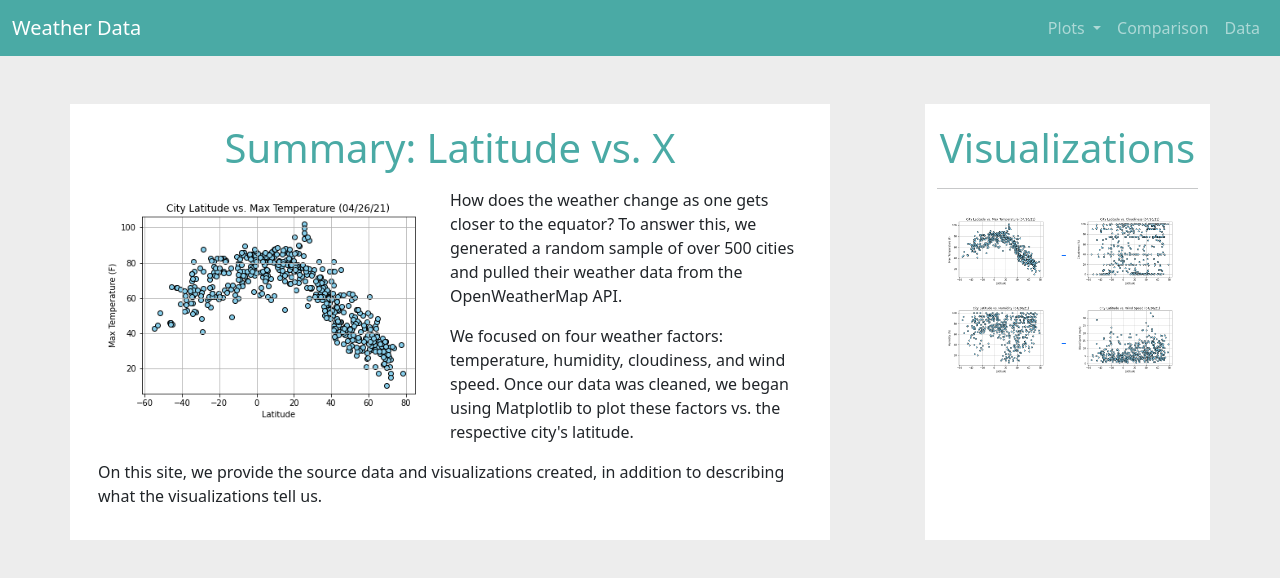
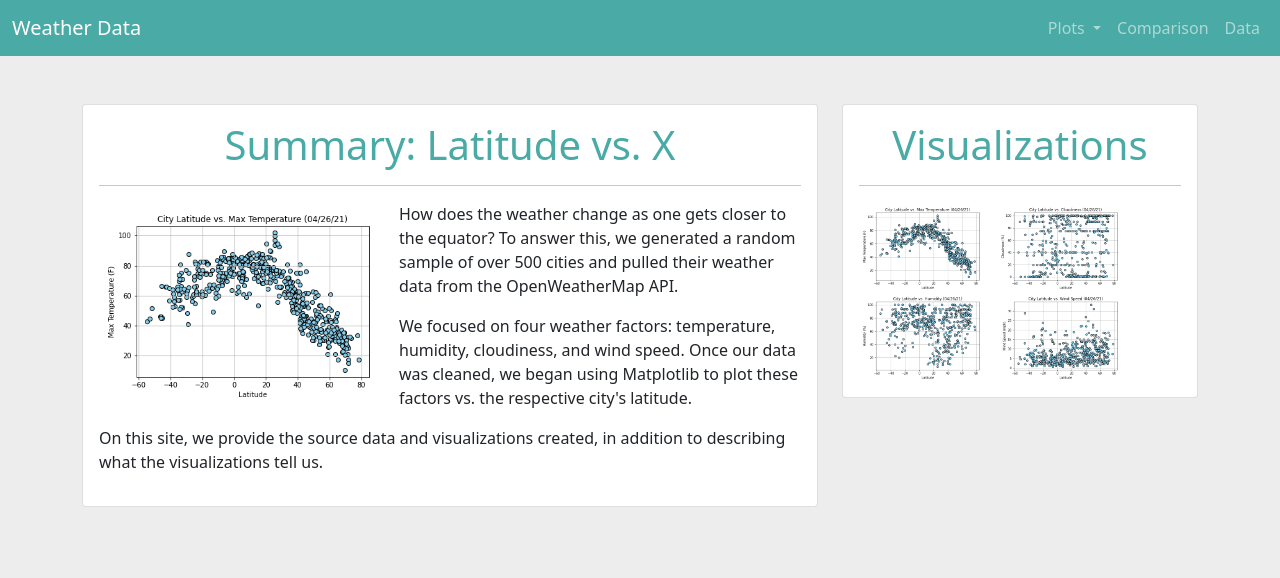
Before and after one commit to danijmartin/Web-Design-Challenge, a plain HTML site: page index.html in a window 1280 px wide. Drawn offline with nearby package versions, Linux system fonts and the light colour scheme.

Commit message:
updated body code to cards

```diff
--- a/index.html
+++ b/index.html
@@ -13,6 +13,11 @@
 		body {
 			background-color: #ededed;
 		}
+
+		body h1 {color: #4aaaa5;
+			text-align: center;
+		}
+
 		@media screen and (max-width: 765px) {
 		body {
 			background-color: white;
@@ -51,7 +56,7 @@
 	  </div>
 	</nav>
 
-	<div class="container">
+	<!-- <div class="container">
 		<div class="row mt-md-5">
 			<div class="col-md-8" style="background-color: white;">
 				<h1 style="text-align: center; color: #4aaaa5; margin-top: 20px">Summary: Latitude vs. X</h1>
@@ -70,21 +75,57 @@
 					</p>
 				</div>
 			</div>
+
 			<div class="col-md-3 offset-md-1" style="background-color: white;">
 				<h1 style="text-align: center; color: #4aaaa5; margin-top: 20px">Visualizations</h1>
 				<hr>
 				<a href="Resources\max_temp.html">
-					<img src="Visualizations/lat_vs_temp.png" class="col-5 m-2" alt="Latitude vs. Temperature">
+					<img src="Visualizations/lat_vs_temp.png" class="col-5 m-md-2" alt="Latitude vs. Temperature">
 				</a>
 				<a href="Resources\cloudiness.html">
-					<img src="Visualizations/lat_vs_cloudiness.png" class="col-5 m-2" alt="Latitude vs. Cloudiness">
+					<img src="Visualizations/lat_vs_cloudiness.png" class="col-5 m-md-2" alt="Latitude vs. Cloudiness">
 				</a>
 				<a href="Resources\humidity.html">
-					<img src="Visualizations/lat_vs_humidity.png" class="col-md-5 m-2" alt="Latitude vs. Humidity">
+					<img src="Visualizations/lat_vs_humidity.png" class="col-md-5 m-md-2" alt="Latitude vs. Humidity">
 				</a>
 				<a href="Resources\wind_speed.html">
-					<img src="Visualizations/lat_vs_windspeed.png" class="col-md-5 m-2" alt="Latitude vs. Windspeed">
+					<img src="Visualizations/lat_vs_windspeed.png" class="col-md-5 m-md-2" alt="Latitude vs. Windspeed">
 				</a>
+			</div>
+		</div>
+	</div> -->
+
+	<div class="container mt-md-5">
+		<div class="row">
+		  	<div class="col-md-8">
+				<div class="card">
+					<div class="card-body">
+						<h1>Summary: Latitude vs. X</h1>
+						<hr>
+						<div class="card-text">
+							<img style="float:left;" width="300" src="Visualizations/lat_vs_temp.png">
+							<p>How does the weather change as one gets closer to the equator? To answer this, we generated a random sample of over 500 cities and pulled their weather data from the OpenWeatherMap API.</p>
+							<p>We focused on four weather factors: temperature, humidity, cloudiness, and wind speed. Once our data was cleaned, we began using Matplotlib to plot these factors vs. the respective city's latitude. </p>
+							<p>On this site, we provide the source data and visualizations created, in addition to describing what the visualizations tell us.</p>
+						</div>
+					</div>
+				</div>
+			</div>
+			<div class="col-md-4">
+				<div class="card">
+					<div class="card-body">
+						<h1>Visualizations</h1>
+						<hr>
+						<div class="row">
+							<div class="container1">
+								<a href="Resources\max_temp.html" class="thumbnail"><img class="col-md-5" src="Visualizations/lat_vs_temp.png"></a>
+								<a href="Resources\cloudiness.html" class="thumbnail"><img class="col-md-5" src="Visualizations/lat_vs_cloudiness.png"></a>
+								<a href="Resources\humidity.html" class="thumbnail"><img class="col-md-5" src="Visualizations/lat_vs_humidity.png"></a>
+								<a href="Resources\wind_speed.html" class="thumbnail"><img class="col-md-5" src="Visualizations/lat_vs_windspeed.png"></a>
+							</div>
+						</div>
+					</div>
+				</div>
 			</div>
 		</div>
 	</div>
```
